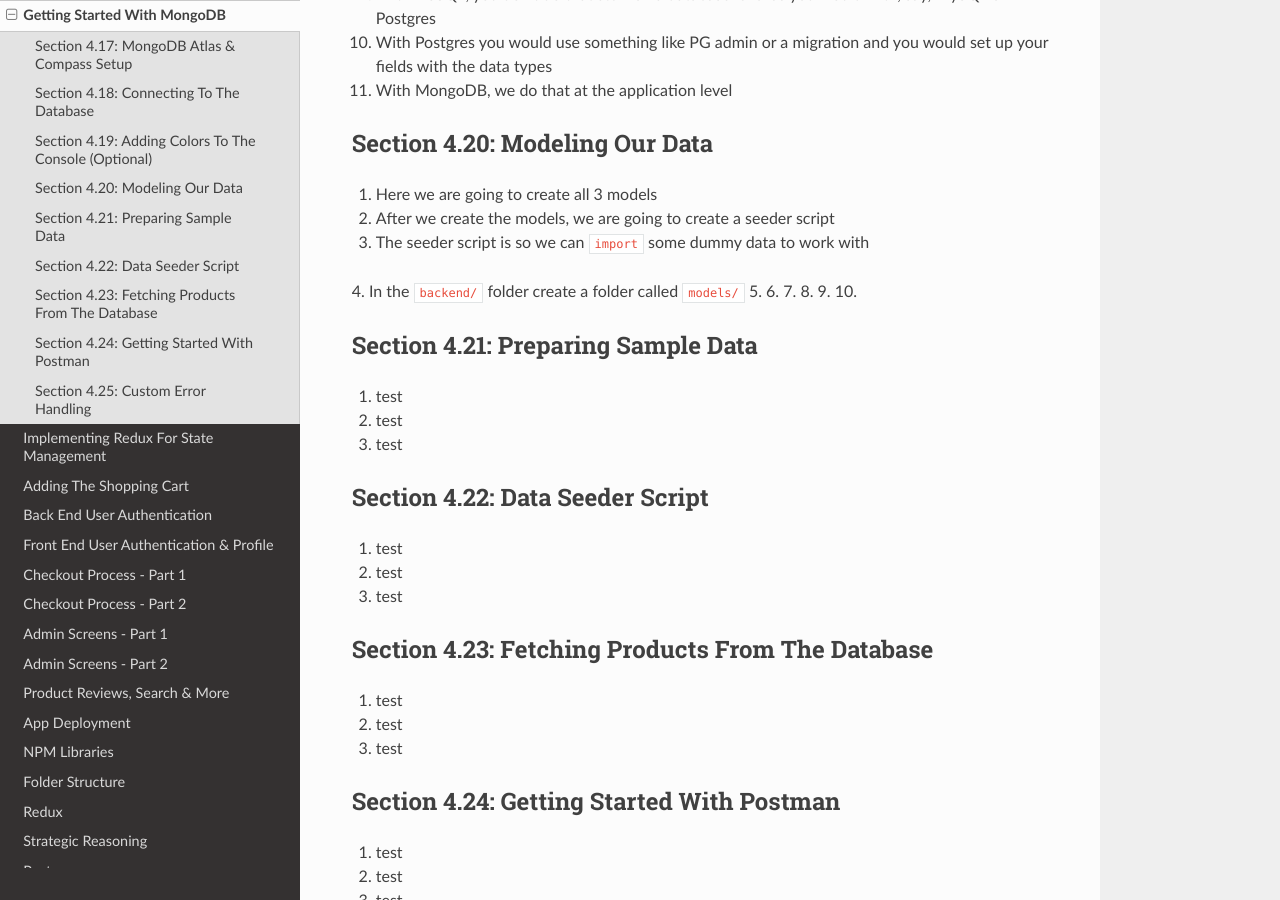
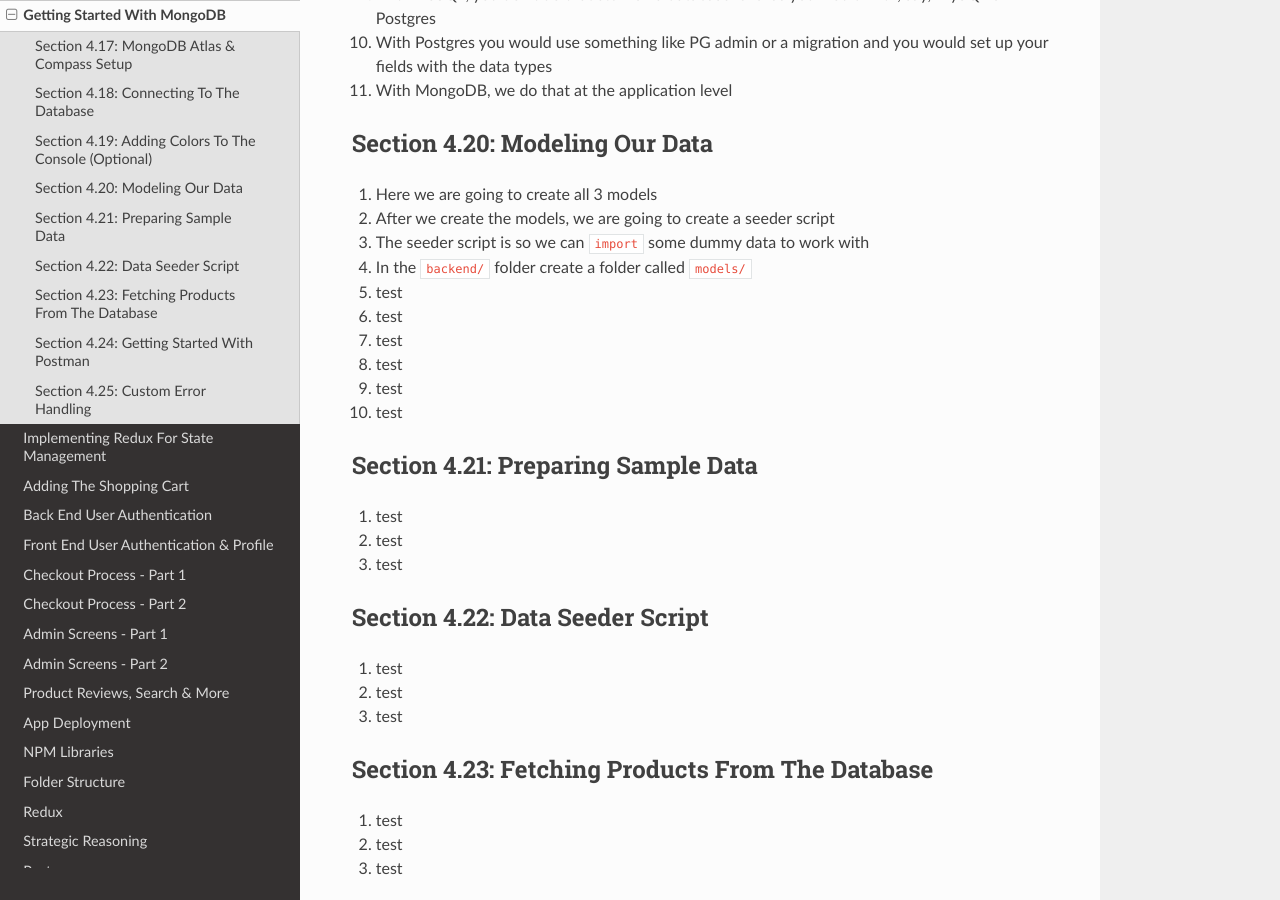
Before and after one commit to Pythonidaer/proshopapp, a Sphinx documentation site: the page built from docs/source/getting-started-with-mongodb.rst, in a window 1280 px wide and 900 px high, scrolled down 2391 px. Built offline with Sphinx 7.4.7 and the Read the Docs theme 2.0.0, drawn with Linux system fonts in a browser that asks for light colours.

Commit message:
adding test data to some bullet points and leaving it for now

```diff
--- a/docs/source/getting-started-with-mongodb.rst
+++ b/docs/source/getting-started-with-mongodb.rst
@@ -94,12 +94,12 @@ Section 4.20: Modeling Our Data
 2. After we create the models, we are going to create a seeder script
 3. The seeder script is so we can ``import`` some dummy data to work with
 4. In the ``backend/`` folder create a folder called ``models/``
-5.
-6.
-7.
-8.
-9.
-10.
+5. test
+6. test
+7. test
+8. test
+9. test
+10. test
 
 Section 4.21: Preparing Sample Data
 ------------
```
